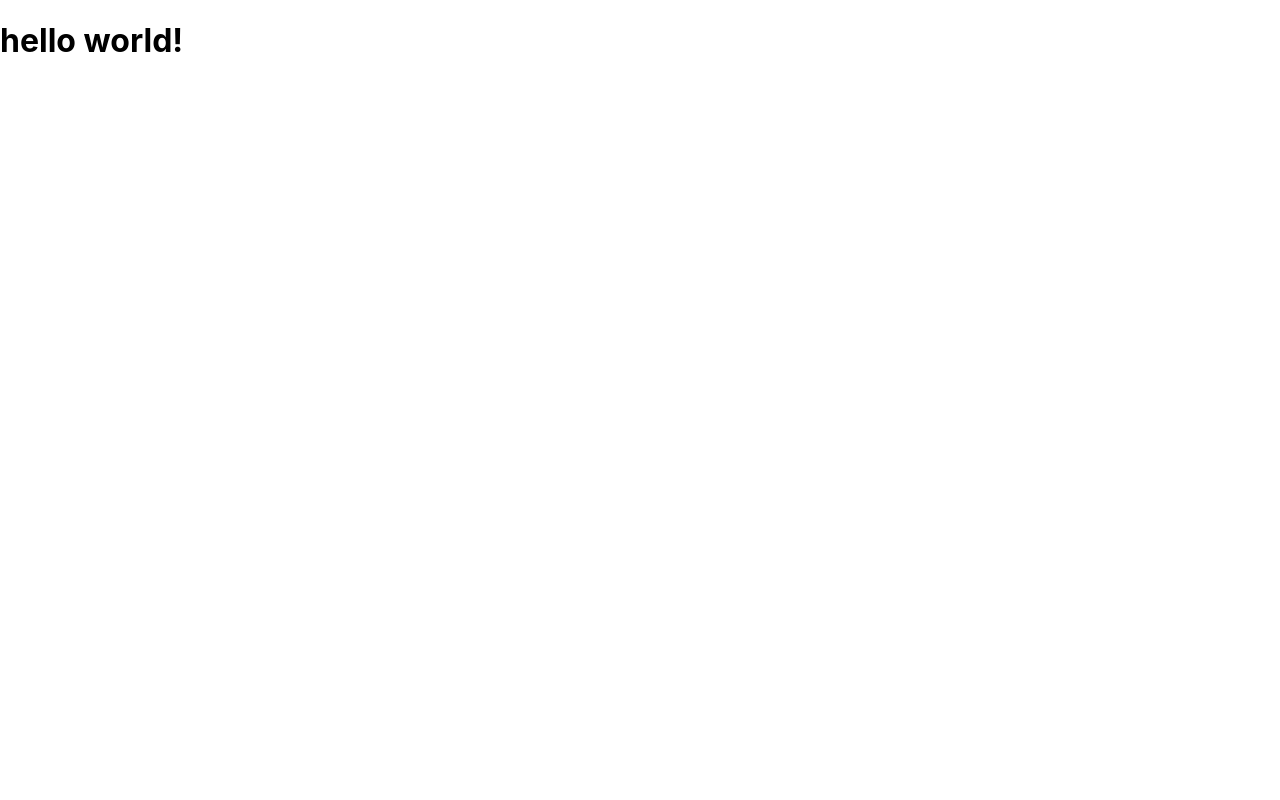
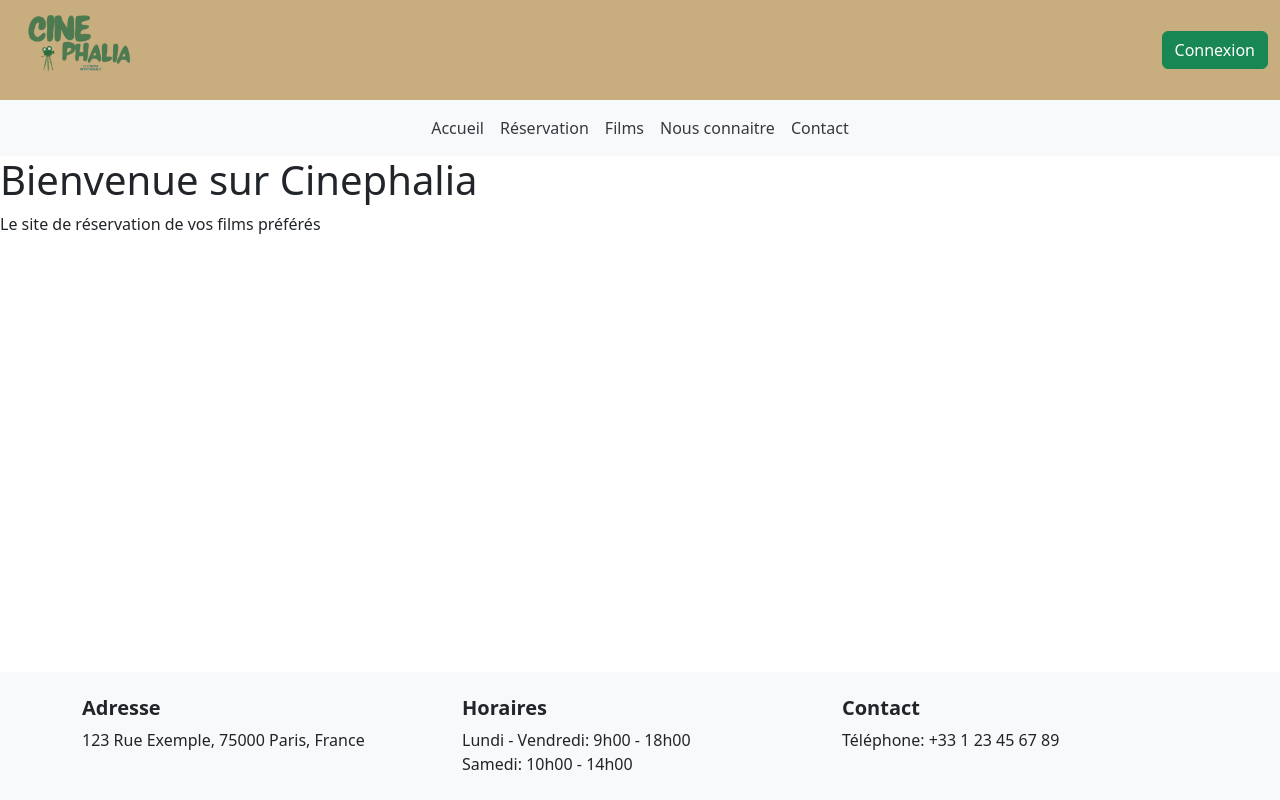
Before and after one commit to snoowMotion/CinephaliaWeb, a React (Create React App) app: page / in a window 1280 px wide. Built offline with nearby package versions, Linux system fonts and the light colour scheme.

Commit message:
Création du header + footer

```diff
--- a/package.json
+++ b/package.json
@@ -3,6 +3,7 @@
   "version": "0.1.0",
   "private": true,
   "dependencies": {
+    "bootstrap": "^5.3.3",
     "cra-template": "1.2.0",
     "react": "^19.0.0",
     "react-dom": "^19.0.0",
--- a/src/App.js
+++ b/src/App.js
@@ -1,6 +1,19 @@
-
+import 'bootstrap/dist/css/bootstrap.min.css';
+import 'bootstrap/dist/js/bootstrap.bundle.min';
+import './css/style.css';
+import Header from "./Components/Header";
+import Footer from "./Components/Footer";
 function App() {
-  return <h1>hello world!</h1>
+  return(
+      <div className="wrapper">
+        <Header/>
+        <div className="content">
+            <h1>Bienvenue sur Cinephalia</h1>
+            <p>Le site de réservation de vos films préférés</p>
+        </div>
+        <Footer/>
+      </div>
+  );
 }
 
 export default App;
--- /dev/null
+++ b/src/Components/Footer.jsx
@@ -0,0 +1,31 @@
+import Header from "./Header";
+
+function Footer() {
+  return (
+      <footer className="footer bg-light text-dark py-4">
+          <div className="container">
+              <div className="row">
+                  <div className="col-md-4">
+                      <h5>Adresse</h5>
+                      <p>123 Rue Exemple, 75000 Paris, France</p>
+                  </div>
+                  <div className="col-md-4">
+                      <h5>Horaires</h5>
+                      <p>Lundi - Vendredi: 9h00 - 18h00</p>
+                      <p>Samedi: 10h00 - 14h00</p>
+                  </div>
+                  <div className="col-md-4">
+                      <h5>Contact</h5>
+                      <p>Téléphone: +33 1 23 45 67 89</p>
+                      <div className="d-flex justify-content-start align-items-center">
+                          <i className="bi bi-facebook social-icon"></i>
+                          <i className="bi bi-twitter social-icon"></i>
+                          <i className="bi bi-instagram social-icon"></i>
+                      </div>
+                  </div>
+              </div>
+          </div>
+      </footer>
+  );
+}
+export default Footer;
--- /dev/null
+++ b/src/Components/Header.jsx
@@ -0,0 +1,38 @@
+
+function Header() {
+  return (
+    <>
+      <div className="row header">
+        <div className="col-1 d-flex align-items-start">
+          <img src="/images/logo.png" alt="Logo du site" className="logo" />
+        </div>
+        <div className="col-11 d-flex align-items-center justify-content-end gx-5">
+          <button type="button" id="connectButton" className="btn btn-success">Connexion</button>
+        </div>
+      </div>
+      <nav className="navbar navbar-expand-lg navbar-light bg-light">
+        <div className="container-fluid justify-content-center">
+          <ul className="navbar-nav">
+            <li className="nav-item">
+              <a className="nav-link" href="#">Accueil</a>
+            </li>
+            <li className="nav-item">
+              <a className="nav-link" href="#">Réservation</a>
+            </li>
+            <li className="nav-item">
+              <a className="nav-link" href="#">Films</a>
+            </li>
+            <li className="nav-item">
+              <a className="nav-link" href="#">Nous connaitre</a>
+            </li>
+            <li className="nav-item">
+              <a className="nav-link" href="#">Contact</a>
+            </li>
+          </ul>
+        </div>
+      </nav>
+    </>
+  );
+}
+
+export default Header;
--- /dev/null
+++ b/src/css/style.css
@@ -0,0 +1,73 @@
+.logo{
+    width: 150px;
+    height: auto;
+    margin: 0 auto;
+    display: block;
+}
+.header{
+    background-color: #c8ad7f;
+    height: 100px;
+    color: white;
+}
+/* Ensure the body takes up the full height of the viewport */
+html, body {
+    height: 100%;
+    margin: 0;
+}
+
+/* Wrapper to push the footer to the bottom */
+.wrapper {
+    min-height: 100vh;
+    display: flex;
+    flex-direction: column;
+}
+
+/* Main content should take up all available space */
+.content {
+    flex: 1;
+}
+
+/* Footer styles */
+.footer {
+    background-color: #f8f9fa; /* Light gray background */
+    color: #343a40; /* Dark text color */
+    position: static;
+    bottom: 0;
+    width: 100%;
+}
+
+
+.footer h5 {
+    font-weight: bold;
+}
+
+.footer p {
+    margin: 0;
+}
+
+.footer img {
+    width: 24px;
+    height: 24px;
+}
+
+.social-icon {
+    font-size: 24px; /* Size of the icons */
+    margin-right: 10px; /* Space between the icons */
+    color: #343a40; /* Color of the icons */
+}
+
+.social-icon:last-child {
+    margin-right: 0; /* Remove margin from the last icon */
+}
+
+.navbar {
+    margin-top: 0px;
+}
+
+.nav-link {
+    color: #343a40; /* Dark text color */
+}
+
+.nav-link:hover {
+    color: #007bff; /* Blue color on hover */
+}
```
Also changed, not shown: public/images/logo.png (added).
